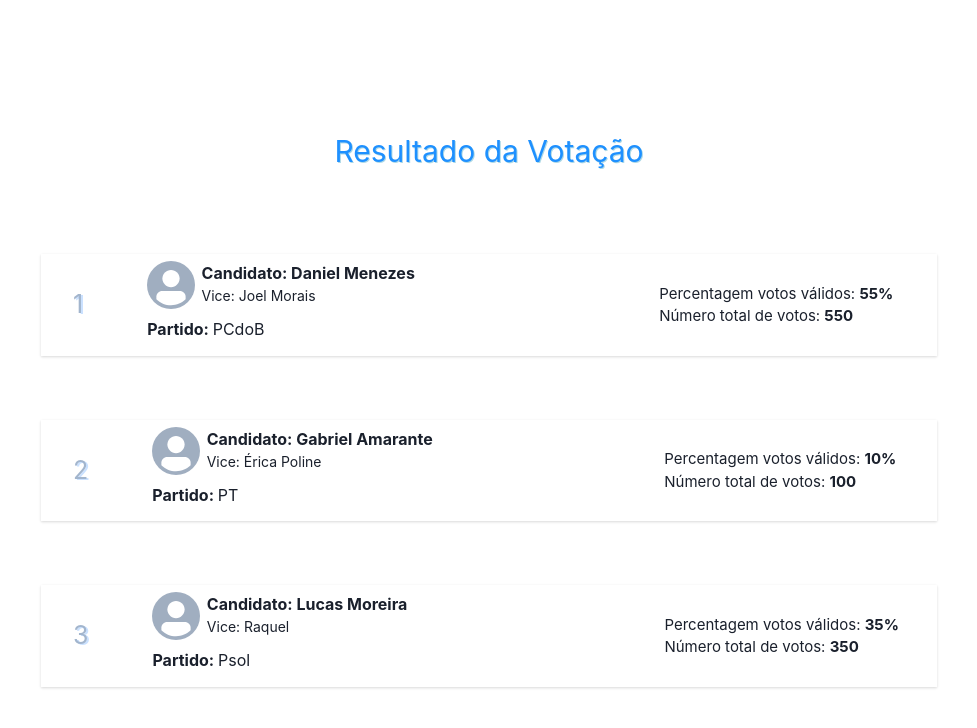
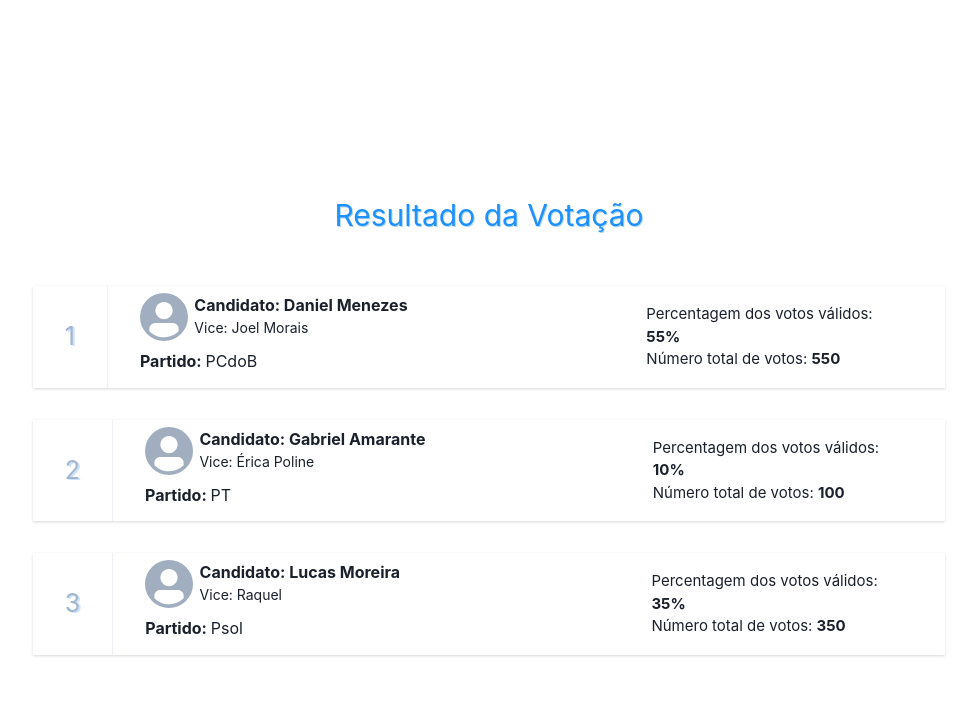
Before and after one commit to Joel-leal/voting-system, a Next.js app: page /result in a window 1280 px wide. Shown: the top 728 px of the page, without its empty margins (151-1128 px from the left). Built offline with nearby package versions, Linux system fonts and the light colour scheme.

Commit message:
ref: enhance styles for result display

```diff
--- a/packages/components/ResultDisplay.tsx
+++ b/packages/components/ResultDisplay.tsx
@@ -1,6 +1,6 @@
-import { Box, Flex, Text } from '@chakra-ui/react';
+import { Center, Divider, Flex, Text } from '@chakra-ui/react';
 
-import ResultCard from './resultCard';
+import ResultCard from '@packages/components/ResultCard';
 
 const positions = [
   {
@@ -28,45 +28,30 @@ const positions = [
 export default function ResultDisplay() {
   return (
     <Flex
-      w="100wh"
+      w="70wh"
       alignSelf="center"
       justifyContent="center"
       direction="column"
+      gap="2rem"
     >
-      {positions.map((participant, index) => (
-        <Box
-          display="flex"
-          bg="white"
-          w="70vw"
-          boxShadow="base"
-          alignItems="center"
-          key={participant.candidate}
-          margin="2rem"
-        >
-          <Box
-            display="flex"
-            bg="while
-            "
-            w="10vw"
-            h="100%"
-            alignItems="center"
-            justifyContent="left"
-            padding="2rem"
-          >
+      {positions.map((party, index) => (
+        <Flex boxShadow="base" alignItems="center" key={party.candidate}>
+          <Center padding="2rem">
             <Text color="#A2B5CD" textShadow="2px 1px #CAE1FF" fontSize="25px">
               {index + 1}
             </Text>
-          </Box>
-          <Box alignItems="center" w="70vw" px="2rem">
+          </Center>
+          <Divider orientation="vertical" p="0 1rem" />
+          <Center paddingRight="2rem">
             <ResultCard
-              candidate={participant.candidate}
-              vice={participant.vice}
-              party={participant.partido}
-              percentagem={participant.porcentagem}
-              votos={participant.votos}
+              candidate={party.candidate}
+              vice={party.vice}
+              party={party.partido}
+              percentagem={party.porcentagem}
+              votos={party.votos}
             />
-          </Box>
-        </Box>
+          </Center>
+        </Flex>
       ))}
     </Flex>
   );
--- a/packages/components/resultCard.tsx
+++ b/packages/components/resultCard.tsx
@@ -37,7 +37,7 @@ function ResultCard({
       <Flex justifyContent="center" flexDirection="column">
         <Text fontSize="15px">
           {' '}
-          Percentagem votos válidos: <b>{percentagem}</b>
+          Percentagem dos votos válidos: <b>{percentagem}</b>
         </Text>
         <Text fontSize="15px">
           {' '}
```
